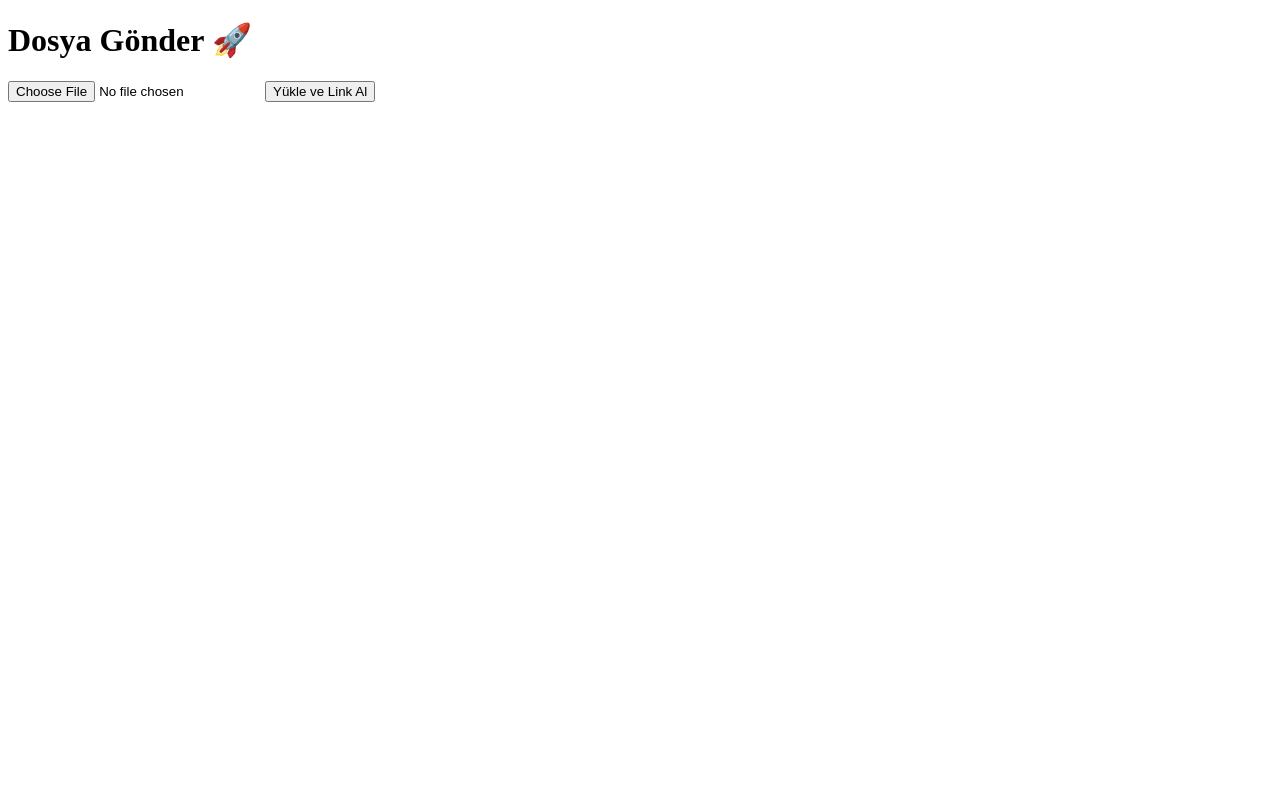
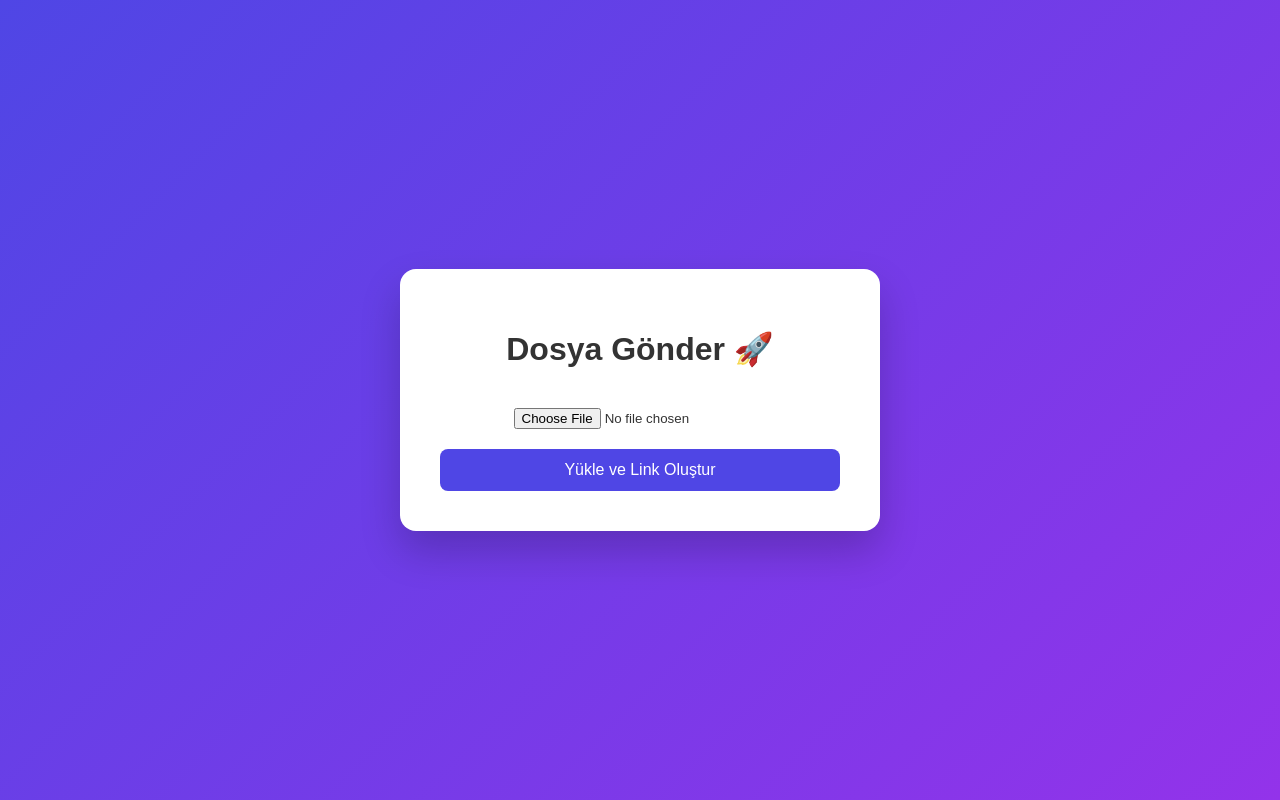
Before and after one commit to tunasevikk-cmyk/dosya-payla-ma-sitem, a Flask app: page / in a window 1280 px wide. Run offline with Flask 3, Linux system fonts and the light colour scheme.

Commit message:
index.html

```diff
--- a/templates/index.html
+++ b/templates/index.html
@@ -1,14 +1,80 @@
 <!DOCTYPE html>
-<html>
+<html lang="tr">
 <head>
-    <title>Mini WeTransfer</title>
+    <meta charset="UTF-8">
+    <title>Dosya Gönder</title>
+    <meta name="viewport" content="width=device-width, initial-scale=1.0">
+
+    <style>
+        body {
+            margin: 0;
+            font-family: Arial, sans-serif;
+            background: linear-gradient(135deg, #4f46e5, #9333ea);
+            display: flex;
+            justify-content: center;
+            align-items: center;
+            height: 100vh;
+            color: white;
+        }
+
+        .card {
+            background: white;
+            color: #333;
+            padding: 40px;
+            border-radius: 16px;
+            width: 400px;
+            text-align: center;
+            box-shadow: 0 20px 40px rgba(0,0,0,0.2);
+        }
+
+        h1 {
+            margin-bottom: 20px;
+        }
+
+        input[type="file"] {
+            margin: 20px 0;
+        }
+
+        button {
+            background: #4f46e5;
+            color: white;
+            border: none;
+            padding: 12px 20px;
+            border-radius: 8px;
+            cursor: pointer;
+            font-size: 16px;
+            width: 100%;
+            transition: 0.3s;
+        }
+
+        button:hover {
+            background: #3730a3;
+        }
+
+        .link-box {
+            margin-top: 20px;
+            background: #f3f4f6;
+            padding: 10px;
+            border-radius: 8px;
+            word-break: break-all;
+        }
+
+        a {
+            color: #4f46e5;
+            text-decoration: none;
+        }
+    </style>
 </head>
 <body>
-    <h1>Dosya Gönder 🚀</h1>
 
-    <form action="/upload" method="post" enctype="multipart/form-data">
-        <input type="file" name="file">
-        <button type="submit">Yükle ve Link Al</button>
-    </form>
+    <div class="card">
+        <h1>Dosya Gönder 🚀</h1>
+
+        <form action="/upload" method="post" enctype="multipart/form-data">
+            <input type="file" name="file" required>
+            <button type="submit">Yükle ve Link Oluştur</button>
+        </form>
+    </div>
+
 </body>
 </html>
```
